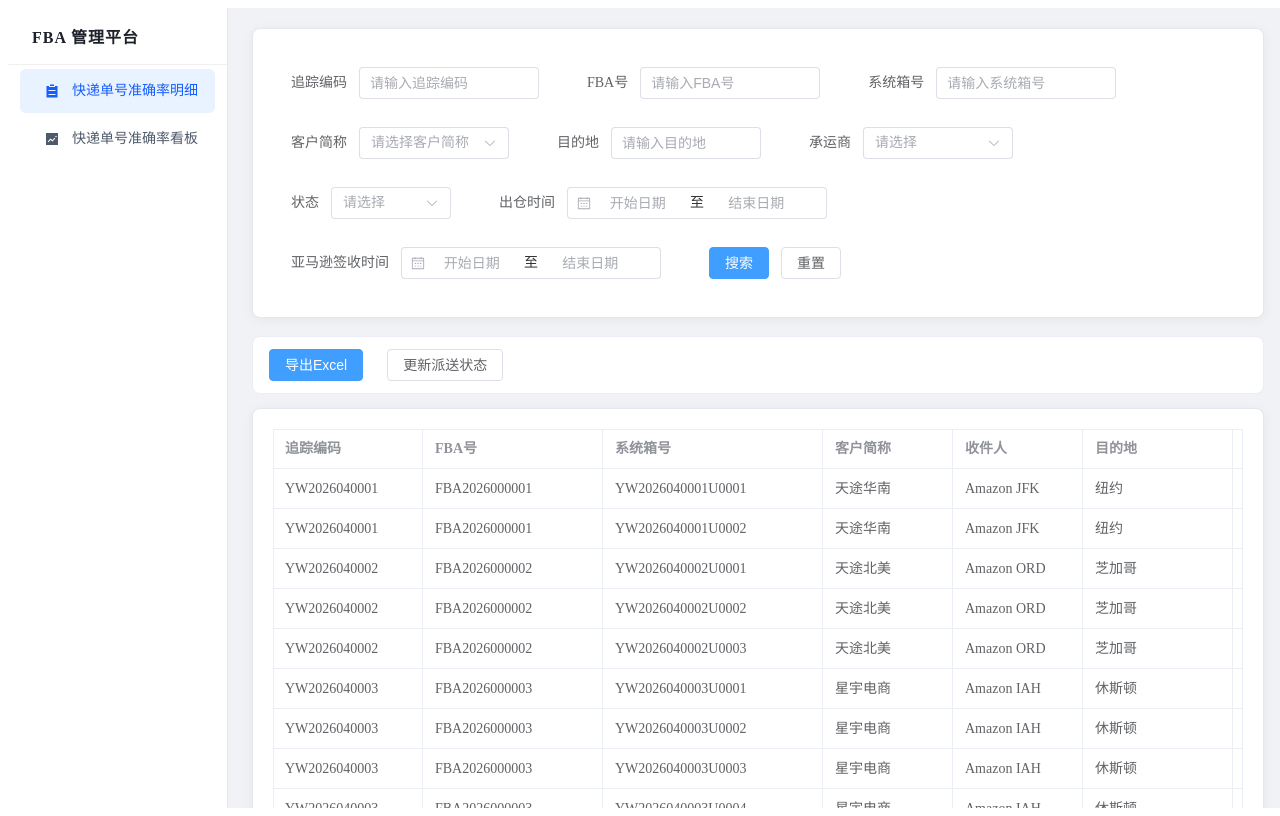
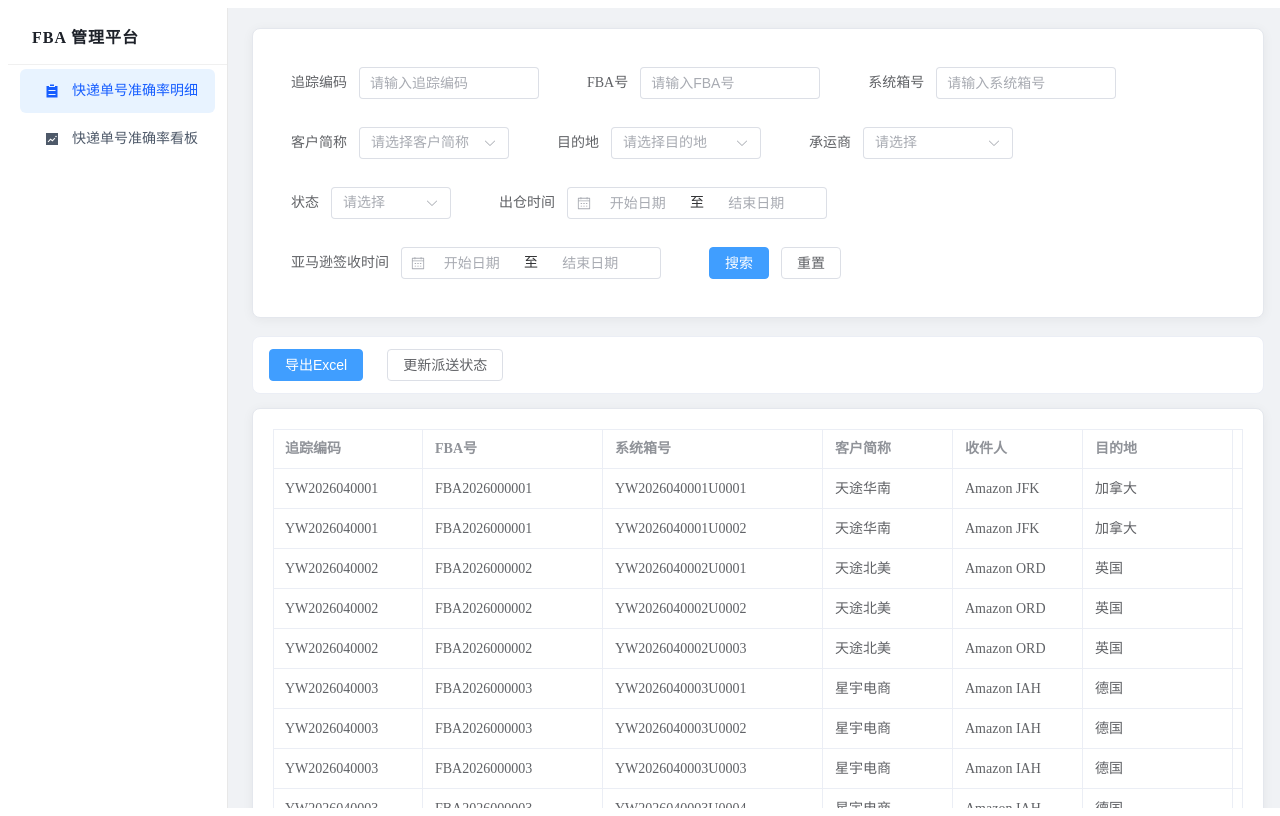
Before and after one commit to xingyuzhang65-cloud/tiantu-fist-test, a Vue app: page /#/fba/shipment-list in a window 1280 px wide. Built offline with nearby package versions, Linux system fonts and the light colour scheme.

Commit message:
Use country dropdown for shipment destination

```diff
--- a/src/views/FbaShipmentList.vue
+++ b/src/views/FbaShipmentList.vue
@@ -21,7 +21,9 @@
         </el-form-item>
 
         <el-form-item label="目的地">
-          <el-input v-model="searchForm.destination" placeholder="请输入目的地" style="width: 150px" />
+          <el-select v-model="searchForm.destination" placeholder="请选择目的地" clearable style="width: 150px">
+            <el-option v-for="country in destinationOptions" :key="country.value" :label="country.label" :value="country.value" />
+          </el-select>
         </el-form-item>
 
         <el-form-item label="承运商">
@@ -137,6 +139,17 @@ const customerOptions = ref([
   { label: '云仓客户', value: '云仓客户' }
 ])
 
+const destinationOptions = ref([
+  { label: '美国', value: '美国' },
+  { label: '加拿大', value: '加拿大' },
+  { label: '英国', value: '英国' },
+  { label: '德国', value: '德国' },
+  { label: '法国', value: '法国' },
+  { label: '意大利', value: '意大利' },
+  { label: '西班牙', value: '西班牙' },
+  { label: '荷兰', value: '荷兰' }
+])
+
 const allShipmentData = ref([])
 const shipmentData = ref([])
 const total = ref(0)
@@ -157,7 +170,7 @@ const initMockData = () => {
   const carriers = carrierOptions.value.map(carrier => carrier.value)
   const customerShortNames = customerOptions.value.map(customer => customer.value)
   const recipients = ['Amazon LAX', 'Amazon JFK', 'Amazon ORD', 'Amazon IAH', 'Amazon PHX']
-  const destinations = ['洛杉矶', '纽约', '芝加哥', '休斯顿', '凤凰城']
+  const destinations = destinationOptions.value.map(country => country.value)
   const cities = ['Los Angeles', 'New York', 'Chicago', 'Houston', 'Phoenix']
   const states = ['CA', 'NY', 'IL', 'TX', 'AZ']
   const addressLine1List = [
@@ -222,7 +235,7 @@ const refreshTable = () => {
   if (form.fbaNo) filtered = filtered.filter(item => item.fbaNo.includes(form.fbaNo))
   if (form.boxNo) filtered = filtered.filter(item => item.boxNo.includes(form.boxNo))
   if (form.customerShortName) filtered = filtered.filter(item => item.customerShortName === form.customerShortName)
-  if (form.destination) filtered = filtered.filter(item => item.destination.includes(form.destination))
+  if (form.destination) filtered = filtered.filter(item => item.destination === form.destination)
   if (form.carrier) filtered = filtered.filter(item => item.carrier === form.carrier)
   if (form.status) filtered = filtered.filter(item => getStatus(item) === form.status)
   if (form.createTime?.length === 2) filtered = filterByDateRange(filtered, 'createTime', form.createTime)
```
